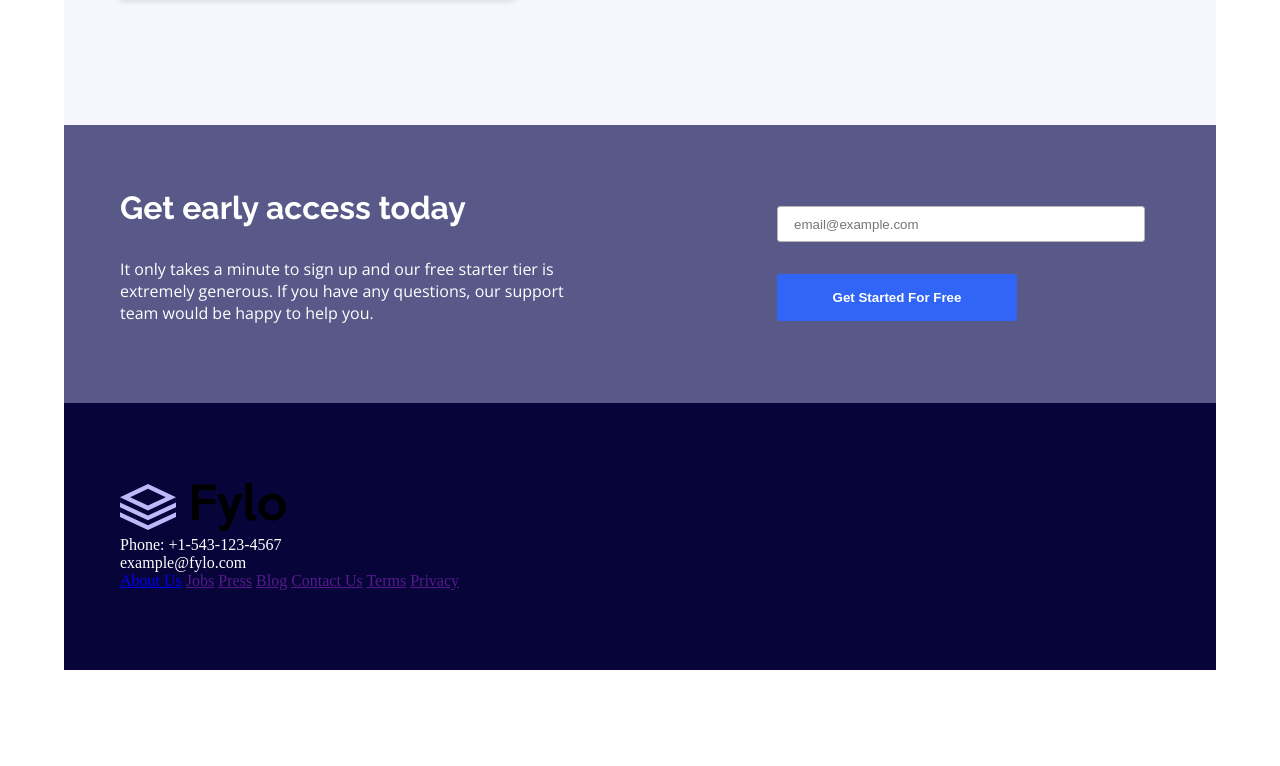
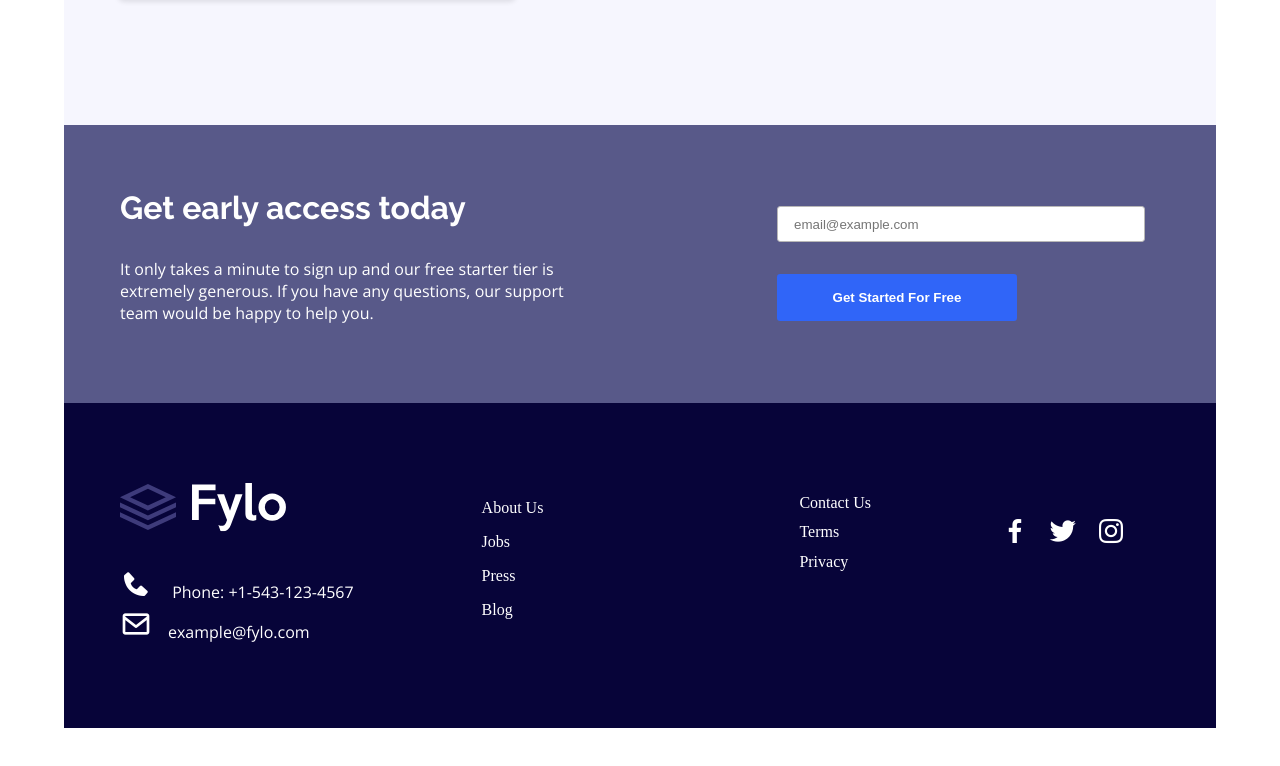
Before and after one commit to dr-winner/Fylo_landing_page_with_two_column_layout, a plain HTML site: page index.html in a window 1280 px wide. Shown: the part 1376-2142 px from the top of the page. Before the commit the page ends 2110 px from the top, so only its background shows below. Drawn offline with nearby package versions, Linux system fonts and the light colour scheme.

Commit message:
complete desktop design

```diff
--- a/index.html
+++ b/index.html
@@ -14,6 +14,8 @@
   <link rel="preconnect" href="https://fonts.googleapis.com">
 <link rel="preconnect" href="https://fonts.gstatic.com" crossorigin>
 <link href="https://fonts.googleapis.com/css2?family=Open+Sans:ital@0;1&family=Raleway:ital@0;1&display=swap" rel="stylesheet">
+<link href='https://unpkg.com/boxicons@2.1.4/css/boxicons.min.css' rel='stylesheet'>
+
 
   <title>Fylo Landing Page</title>
 </head>
@@ -120,30 +122,70 @@
       </div>
     </div>
 
-
-
   </div>
 
   <footer>
     <div class="footer">
       <div>
         <img src="/images/logo.svg" alt="logo">
-        <p>Phone: +1-543-123-4567</p>
-        <p>example@fylo.com</p>
+        <p>
+          <i class="bx bxs-phone"></i> Phone: +1-543-123-4567
+        </p>
+        <p>
+          <i class='bx bx-envelope'></i>example@fylo.com
+        </p>
       </div>
 
+      <div class="about-navbar">
+        <nav>
+          <ul>
+              <li><a href="#about-us">About Us</a></li>
+              <li><a href="#jobs">Jobs</a></li>
+              <li><a href="#press">Press</a></li>
+              <li><a href="#blog">Blog</a></li>
+          </ul>
+      </nav>
+      </div>
 
+      <div class="contact-navbar">
+        <nav>
+          <ul>
+              <li><a href="#contact-us">Contact Us</a></li>
+              <li><a href="#terms">Terms</a></li>
+              <li><a href="#privacy">Privacy</a></li>
+          </ul>
+      </nav>
+      </div>
+      <!-- <div class="navbars">
+        <div class="about-us">
           <nav class="nav-bar">
             <a href="#about us">About Us</a>
             <a href="">Jobs</a>
             <a href="">Press</a>
             <a href="">Blog</a>
-        <a href="">Contact Us</a>
+          </nav>
+        </div> -->
+
+        <!-- <div class="contact-us">
+          <nav class="nav-bar">
+            <a href="#contact-us">Contact Us</a>
             <a href="">Terms</a>
             <a href="">Privacy</a>
+          </nav>
+        </div> -->
+      <!-- </div> -->
+      <div class="soc-media-icons">
+        <p>
+          <i class='bx bxl-facebook'></i>
+        </p>
+        <p>
+          <i class='bx bxl-twitter'></i>
+        </p>
+        <p>
+          <i class='bx bxl-instagram'></i>
+        </p>
+      </div>
 
-
-      </nav>
     </div>
   </footer>
 </body>
--- a/style.css
+++ b/style.css
@@ -285,8 +285,78 @@ form button{
 }
 
 .footer{
+  display: flex;
   background-color: hsl(243, 87%, 12%);
   padding: 5rem 3.5rem;
   color: white;
 
 }
+
+.footer p{
+  /* margin: 0 2rem 1rem 0;  */
+  font-family: "Open Sans", sans-serif;
+  font-optical-sizing: auto;
+  font-weight: 400;
+  font-style: normal;
+  font-variation-settings:
+    "wdth" 100;
+
+}
+
+.footer img {
+  margin-bottom: 2rem;
+  color: white;
+  filter: invert(1) hue-rotate(180deg);
+}
+
+.footer i{
+  font-size: 2rem;
+  margin: 0 1rem 0.5rem 0;
+}
+
+.about-navbar{
+  display: flex;
+  flex-direction: column;
+}
+
+.contact-navbar{
+  display: flex;
+  flex-direction: column;
+}
+
+.about-navbar ul li a, .contact-navbar ul li a{
+  color: white;
+}
+.about-navbar ul li{
+  display: flex;
+  list-style-type: none;
+}
+
+.contact-navbar ul li{
+  display: flex;
+  list-style-type: none;
+}
+
+.about-navbar nav ul li{
+  margin: 1rem 8rem;
+  text-decoration: none;
+}
+
+.contact-navbar a{
+  text-decoration: none;
+}
+
+.about-navbar a{
+  text-decoration: none;
+}
+
+
+.contact-navbar nav ul li{
+  margin: 0.7rem 8rem;
+  text-decoration: none;
+}
+
+.soc-media-icons{
+  padding-top: 2rem;
+  display: flex;
+}
```
Lines whose indentation alone changed are shown as unchanged.
